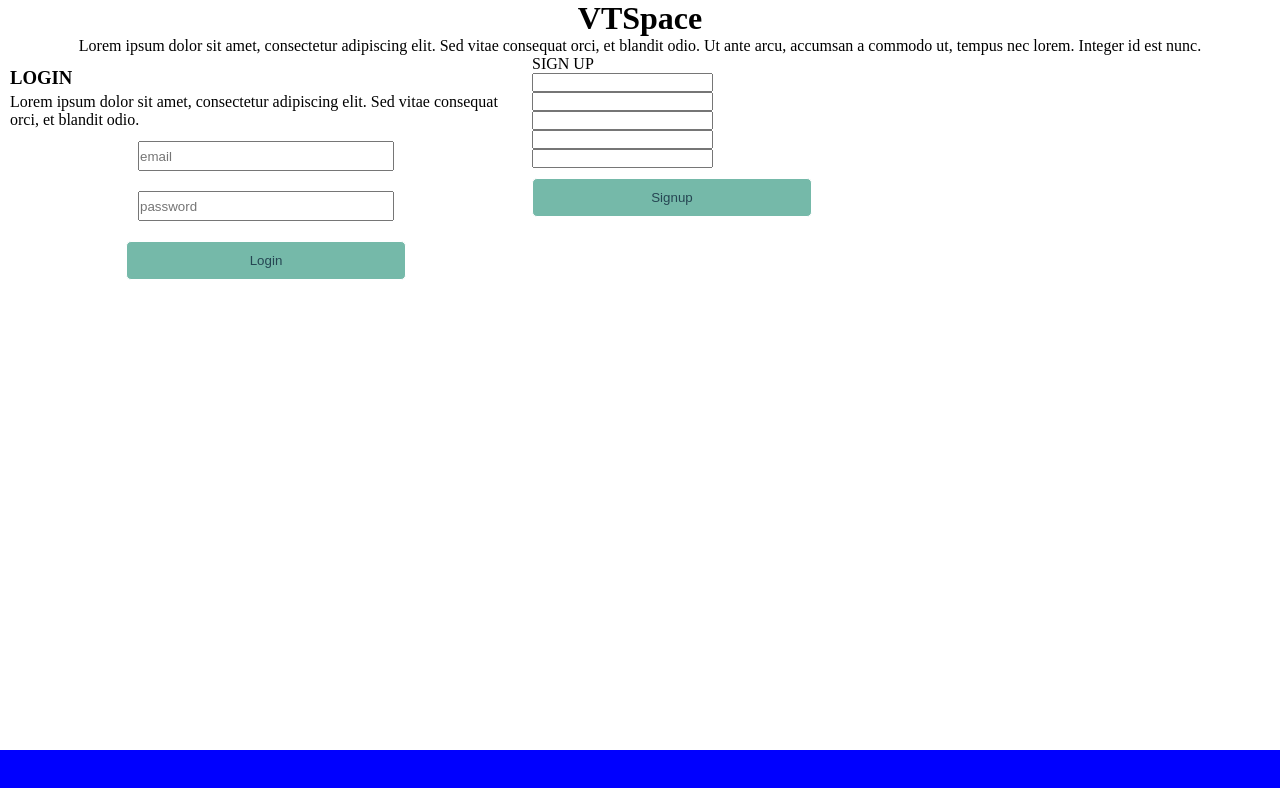
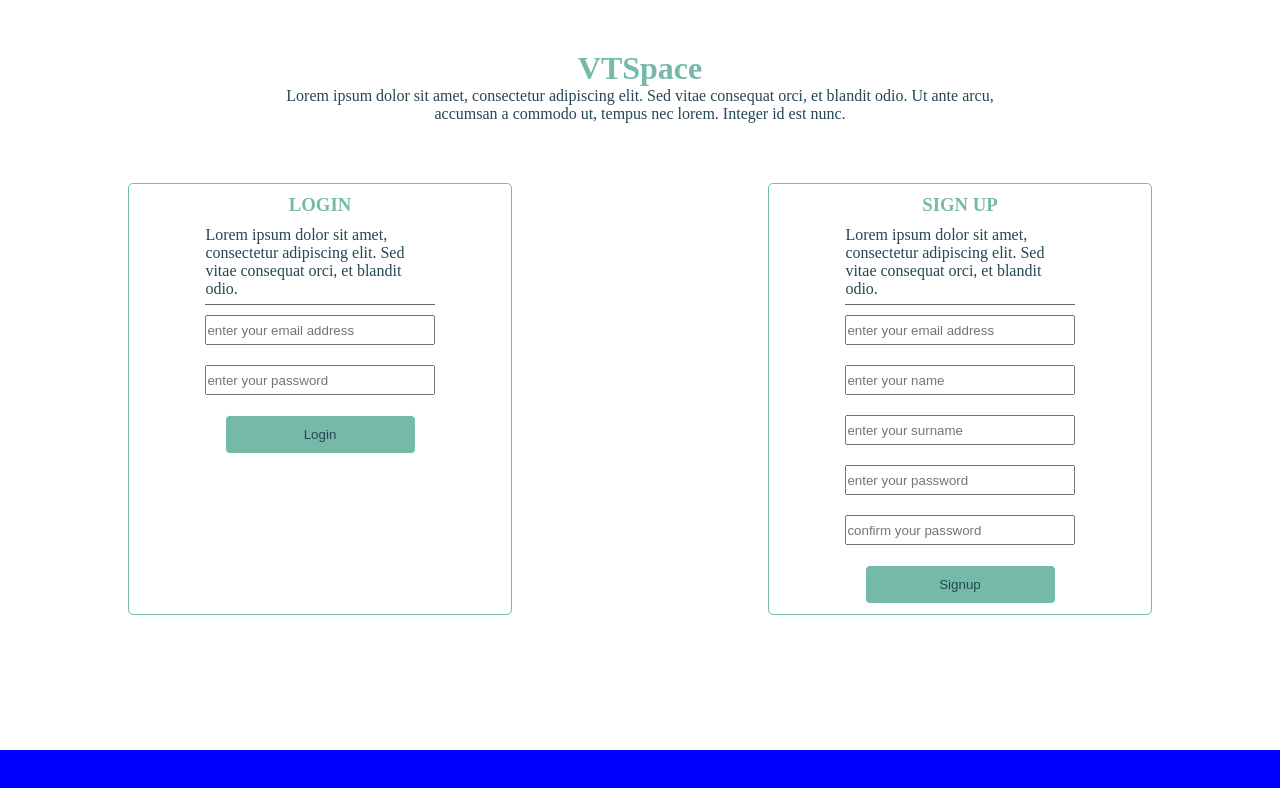
Before and after one commit to Aleksandar241/vtspace, a React (Vite) app: page /login in a window 1280 px wide. Shown: the top 788 px of the page. Built offline with nearby package versions, Linux system fonts and the light colour scheme; no server answers.

Commit message:
Add styles to login page and buttons

```diff
--- a/src/components/atoms/Button/button.module.scss
+++ b/src/components/atoms/Button/button.module.scss
@@ -4,7 +4,7 @@
     background-color: styles.$primary-color;
     color: styles.$text-color;
     text-align: center;
-    width: 280px;
+    width: 50%;
     height: 39px;
     box-sizing: border-box;
     border-radius: 5px;
--- a/src/components/molecules/LoginForm/index.tsx
+++ b/src/components/molecules/LoginForm/index.tsx
@@ -14,9 +14,9 @@ const LoginForm: FC = (): JSX.Element => {
           <Form className={styles.container}>
             <h3 className={styles.inputHeader}>LOGIN</h3>
             <p className={styles.inputText}>Lorem ipsum dolor sit amet, consectetur adipiscing elit. Sed vitae consequat orci, et blandit odio. </p>
-            <Field className={styles.inputField} type="email" name="email" placeholder="email" />
+            <Field className={styles.inputField} type="email" name="email" placeholder="enter your email address" />
             <ErrorMessage name="email" component="div" />
-            <Field className={styles.inputField} type="password" name="password" placeholder="password"/>
+            <Field className={styles.inputField} type="password" name="password" placeholder="enter your password"/>
             <ErrorMessage name="password" component="div" />
             <Button type="submit" disabled={isLoading} title="Login" />
           </Form>
--- a/src/components/molecules/LoginForm/login.module.scss
+++ b/src/components/molecules/LoginForm/login.module.scss
@@ -1,25 +1,40 @@
 @use '@styles' as styles;
+
+h3 {
+    color: styles.$primary-color;
+}
 
 .container {
     display: flex;
     flex-direction: column;
     align-items: flex-start;
 
+
+}
+
+.loginForm {
+    width: 30%;
+    margin: 10px auto;
+    border: 1px solid styles.$primary-color;
+    border-radius: 5px;
+}
+
+.inputHeader {
+    width: 60%;
+    margin: 10px auto;
+    text-align: center;
+}
+
+.inputText {
+    width: 60%;
+    margin: 0 auto;
+    padding-bottom: 6px;
+    border-bottom: 1px solid styles.$overlay-color;
+    color: styles.$text-color;
 }
 
 .inputField {
-    width: 50%;
+    width: 60%;
     height: 30px;
     margin: 10px auto;
 }
-
-.loginForm {
-    width: 40%;
-    margin: 10px;
-}
-.inputHeader{
-    margin: 2px 0;
-}
-.inputText{
-    margin: 2px 0;
-}
--- a/src/components/molecules/SignupForm/index.tsx
+++ b/src/components/molecules/SignupForm/index.tsx
@@ -9,18 +9,19 @@ const SignupForm: FC = (): JSX.Element => {
   return (
     <>
       <Formik initialValues={initialValues} onSubmit={onSubmit} validationSchema={validationScheme}>
-        <div className="signup-form">
+        <div className={styles.signupForm}>
           <Form className={styles.container}>
-            <p>SIGN UP</p>
-            <Field className="input-field" type="email" name="email"  />
+            <h3 className={styles.inputHeader}>SIGN UP</h3>
+            <p className={styles.inputText}>Lorem ipsum dolor sit amet, consectetur adipiscing elit. Sed vitae consequat orci, et blandit odio. </p>
+            <Field className={styles.inputField} type="email" name="email"placeholder="enter your email address" />
             <ErrorMessage name="email" component="div" />
-            <Field className="input-field" type="text" name="name" />
+            <Field className={styles.inputField} type="text" name="name"  placeholder="enter your name"/>
             <ErrorMessage name="name" component="div" />
-            <Field className="input-field" type="text" name="surname" />
+            <Field className={styles.inputField} type="text" name="surname" placeholder="enter your surname" />
             <ErrorMessage name="surname" component="div" />
-            <Field className="input-field" type="password" name="password" />
+            <Field className={styles.inputField} type="password" name="password" placeholder="enter your password"/>
             <ErrorMessage name="password" component="div" />
-            <Field className="input-field" type="password" name="confirmPassword" />
+            <Field className={styles.inputField} type="password" name="confirmPassword" placeholder="confirm your password"/>
             <ErrorMessage name="confirmPassword" component="div" />
             <Button type="submit" disabled={isLoading} title="Signup" />
           </Form>
--- a/src/components/molecules/SignupForm/signup.module.scss
+++ b/src/components/molecules/SignupForm/signup.module.scss
@@ -1,7 +1,38 @@
 @use '@styles' as styles;
+
+h3 {
+    color: styles.$primary-color;
+}
 
 .container {
     display: flex;
     flex-direction: column;
     align-items: flex-start;
 }
+
+.signupForm {
+    width: 30%;
+    margin: 10px auto;
+    border: 1px solid styles.$primary-color;
+    border-radius: 5px;
+}
+
+.inputHeader {
+    width: 60%;
+    margin: 10px auto;
+    text-align: center;
+}
+
+.inputText {
+    width: 60%;
+    margin: 0 auto;
+    padding-bottom: 6px;
+    border-bottom: 1px solid styles.$overlay-color;
+    color: styles.$text-color;
+}
+
+.inputField {
+    width: 60%;
+    height: 30px;
+    margin: 10px auto;
+}
--- a/src/components/organisms/AuthForms/auth_forms.module.scss
+++ b/src/components/organisms/AuthForms/auth_forms.module.scss
@@ -1,13 +1,23 @@
 @use '@styles' as styles;
+
+h1 {
+    color: styles.$primary-color;
+}
 
 .button {
     background-color: styles.$primary-color;
 }
-.header{
+
+.header {
+    margin: 50px auto;
     text-align: center;
+    width: 60%;
 }
 
 .loginContainer {
     display: flex;
     margin: 0 auto;
 }
+p{
+    color: styles.$text-color;
+}
```
Also changed, not shown: 1 other file (tests, documents, lock files or other folders).
